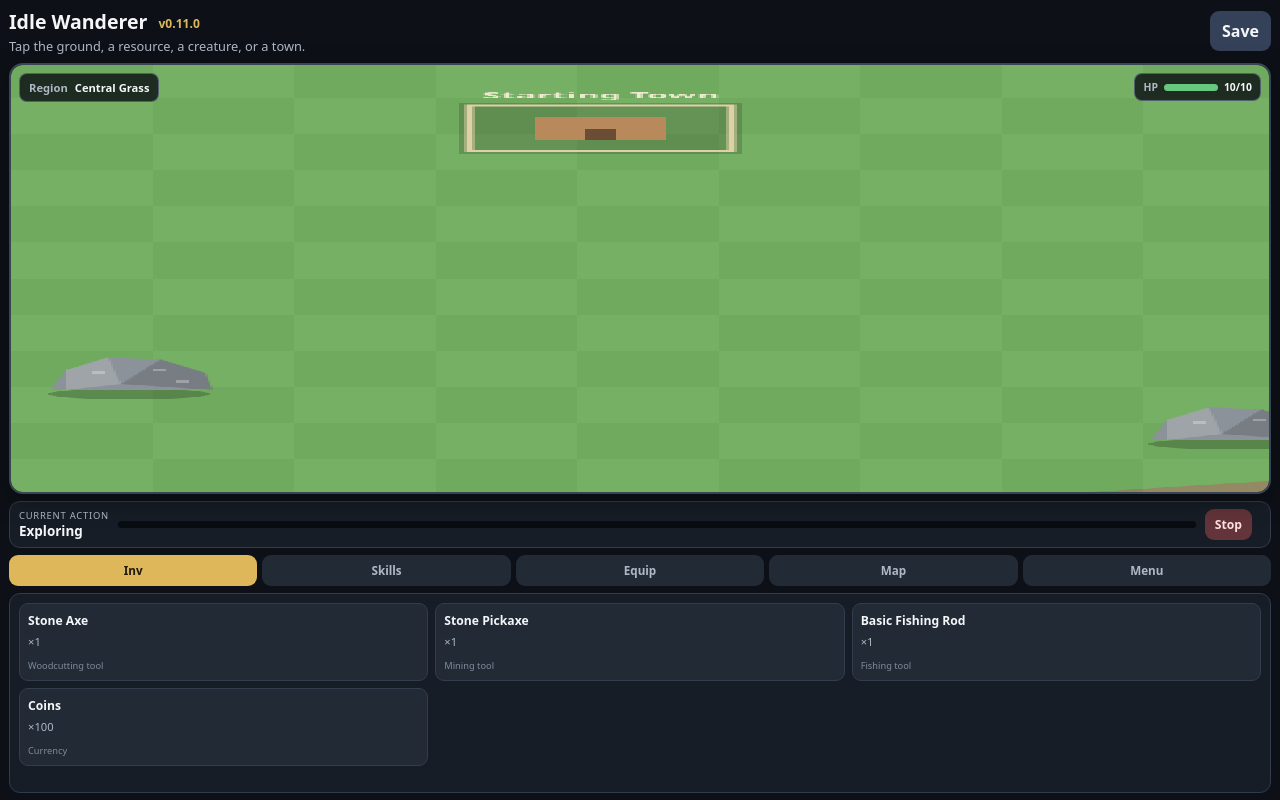
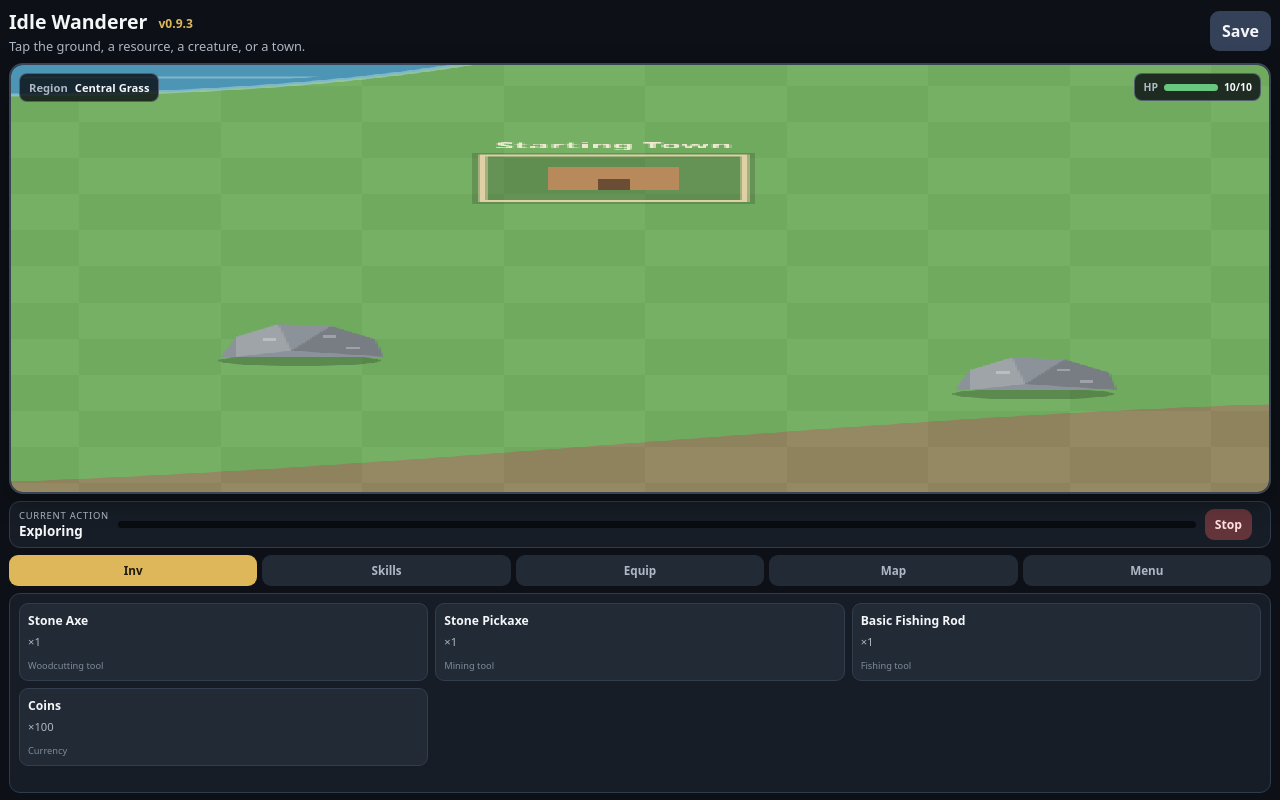
Before and after one commit to levigrammer21/Idlescape, a plain HTML site: page index.html in a window 1280 px wide. Drawn offline with Linux system fonts and the light colour scheme.

Commit message:
Add files via upload

```diff
--- a/game.js
+++ b/game.js
@@ -1,12 +1,11 @@
 (() => {
   'use strict';
 
-  const VERSION = '0.11.0';
+  const VERSION = '0.9.3';
   const SAVE_KEY = 'idle-wanderer-save-v6';
   const LEGACY_KEYS = ['idle-wanderer-save-v5', 'idle-wanderer-save-v4', 'idle-wanderer-save-v3', 'idle-wanderer-save-v2'];
   const TICK_SECONDS = 0.6;
-  const MAP_SCALE = 1.5;
-  const WORLD = { width: Math.round(3800 * MAP_SCALE), height: Math.round(4300 * MAP_SCALE) };
+  const WORLD = { width: 3800, height: 4300 };
   const canvas = document.getElementById('gameCanvas');
   const ctx = canvas.getContext('2d');
   ctx.imageSmoothingEnabled = false;
@@ -365,25 +364,10 @@
     });
   }
 
-  // v0.11.0 world expansion: preserve the exact hand-built layout while
-  // increasing all distances and biome areas by 50% in each direction.
-  function scaleWorldPoint(point){ point[0] = Math.round(point[0] * MAP_SCALE); point[1] = Math.round(point[1] * MAP_SCALE); }
-  continent.forEach(scaleWorldPoint);
-  regions.forEach(region => region.points.forEach(scaleWorldPoint));
-  waters.forEach(water => {
-    water.x = Math.round(water.x * MAP_SCALE); water.y = Math.round(water.y * MAP_SCALE);
-    water.rx = Math.round(water.rx * MAP_SCALE); water.ry = Math.round(water.ry * MAP_SCALE);
-  });
-  fishingSeeds.forEach(seed => { for(let i=1;i<=4;i++) seed[i] = Math.round(seed[i] * MAP_SCALE); });
-  towns.forEach(town => { town.x = Math.round(town.x * MAP_SCALE); town.y = Math.round(town.y * MAP_SCALE); });
-  treeSeeds.forEach(seed => { seed[1] = Math.round(seed[1] * MAP_SCALE); seed[2] = Math.round(seed[2] * MAP_SCALE); });
-  rockSeeds.forEach(seed => { seed[1] = Math.round(seed[1] * MAP_SCALE); seed[2] = Math.round(seed[2] * MAP_SCALE); });
-  enemySeeds.forEach(seed => { seed[1] = Math.round(seed[1] * MAP_SCALE); seed[2] = Math.round(seed[2] * MAP_SCALE); });
-
   const defaultInventory = () => Object.fromEntries(Object.keys(ITEM_DEFS).map(k => [k, 0]));
   const defaultState = () => ({
     version: VERSION,
-    player: { x: Math.round(1780 * MAP_SCALE), y: Math.round(2340 * MAP_SCALE), targetX: Math.round(1780 * MAP_SCALE), targetY: Math.round(2340 * MAP_SCALE) },
+    player: { x: 1780, y: 2340, targetX: 1780, targetY: 2340 },
     inventory: { ...defaultInventory(), stoneAxe: 1, stonePickaxe: 1, basicFishingRod: 1, coins: 100 },
     skills: Object.fromEntries(Object.keys(SKILL_DEFS).map(k => [k, { xp: 0 }])),
     equipment: { head: null, body: null, legs: null, boots: null, weapon: null, shield: null, cape: null, ring: null, food: null },
@@ -442,15 +426,7 @@
       for(const key of Object.keys(SKILL_DEFS)) if(old.skills?.[key]) fresh.skills[key]=old.skills[key];
       if(!old.skills?.fortitude || (old.skills.fortitude.xp||0)<xpForLevel(10)) fresh.skills.fortitude={xp:xpForLevel(10)};
       fresh.equipment={...fresh.equipment,...(old.equipment||{})}; fresh.treeState=old.treeState||{}; fresh.fishingState=old.fishingState||{}; fresh.rockState=old.rockState||{}; fresh.enemyState=old.enemyState||{}; fresh.combat={...fresh.combat,...(old.combat||{})}; fresh.poh=old.poh||{}; fresh.quests=old.quests||{};
-      const expandOldWorld = old.version !== VERSION;
-      if(expandOldWorld){
-        fresh.enemyState=Object.fromEntries(Object.entries(fresh.enemyState).map(([id,enemy])=>[id,{...enemy,x:typeof enemy.x==='number'?Math.round(enemy.x*MAP_SCALE):enemy.x,y:typeof enemy.y==='number'?Math.round(enemy.y*MAP_SCALE):enemy.y}]));
-      }
-      if(old.player){
-        const px=expandOldWorld?Math.round(old.player.x*MAP_SCALE):old.player.x;
-        const py=expandOldWorld?Math.round(old.player.y*MAP_SCALE):old.player.y;
-        if(isWalkable(px,py)) fresh.player={...fresh.player,x:px,y:py,targetX:px,targetY:py};
-      }
+      if(old.player && isWalkable(old.player.x,old.player.y)) fresh.player={...fresh.player,x:old.player.x,y:old.player.y,targetX:old.player.x,targetY:old.player.y};
       if(old.version && old.version !== VERSION){
         for(const [id,node] of Object.entries(fresh.treeState||{})){const type=id.replace(/-\d+$/,'');const def=TREE_TYPES[type];if(def&&node.remaining>0){node.remaining=Math.max(node.remaining,def.capacity[0]);node.max=Math.max(node.max||0,def.capacity[1]);}}
         for(const node of Object.values(fresh.fishingState||{}))if(node.remaining>0)node.remaining=Math.max(node.remaining,12);
@@ -512,7 +488,7 @@
     if(enemy.hp<=0){enemy.deathAnim=.5;killEnemy(enemy);}
   }
   function respawnAtStartingTown(){
-    const spawn={x:Math.round(1770*MAP_SCALE),y:Math.round(2295*MAP_SCALE)};
+    const spawn={x:1770,y:2295};
     state.combat.hp=maxPlayerHp();
     state.player.x=spawn.x;state.player.y=spawn.y;state.player.targetX=spawn.x;state.player.targetY=spawn.y;
     activeTree=queuedTree=activeRock=queuedRock=activeFishingSpot=queuedFishingSpot=queuedTown=activeEnemy=queuedEnemy=null;
--- a/index.html
+++ b/index.html
@@ -14,7 +14,7 @@
   <main id="app">
     <header class="topbar">
       <div class="title-block">
-        <h1>Idle Wanderer <span id="headerVersion" class="header-version">v0.11.0</span></h1>
+        <h1>Idle Wanderer <span id="headerVersion" class="header-version">v0.9.3</span></h1>
         <p id="statusText">Tap the ground, a tree, a rock, a fishing spot, or a town.</p>
       </div>
       <button id="saveButton" class="icon-button">Save</button>
@@ -54,7 +54,7 @@
           <button id="resetButton" class="wide-button muted-button">Reset Game</button>
         </div>
         <p class="hint">Town services are opened from the world itself. Skills will be developed one at a time, beginning with Woodcutting.</p>
-        <p class="version">Version 0.11.0 · Larger World</p>
+        <p class="version">Version 0.9.3 · Respawn & Resource Visuals</p>
       </section>
     </section>
   </main>
--- a/service-worker.js
+++ b/service-worker.js
@@ -1,4 +1,4 @@
-const CACHE='idle-wanderer-v0.11.0';
+const CACHE='idle-wanderer-v0.9.3';
 const ASSETS=['./','./index.html','./styles.css','./game.js','./manifest.webmanifest','./icon.svg'];
 self.addEventListener('install',e=>e.waitUntil(caches.open(CACHE).then(c=>c.addAll(ASSETS)).then(()=>self.skipWaiting())));
 self.addEventListener('activate',e=>e.waitUntil(caches.keys().then(keys=>Promise.all(keys.filter(k=>k!==CACHE).map(k=>caches.delete(k)))).then(()=>self.clients.claim())));
```
Also changed, not shown: README.md.
